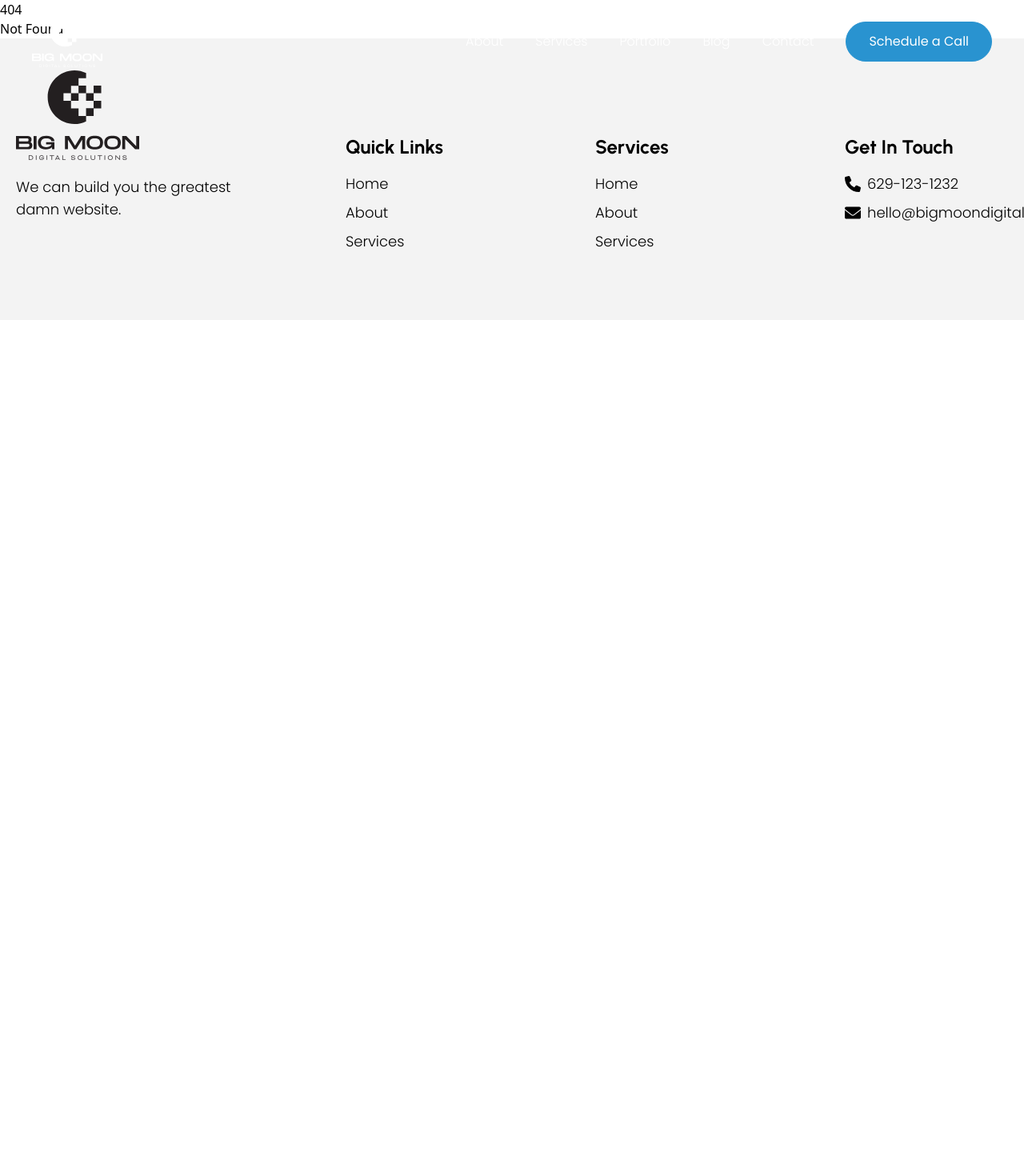
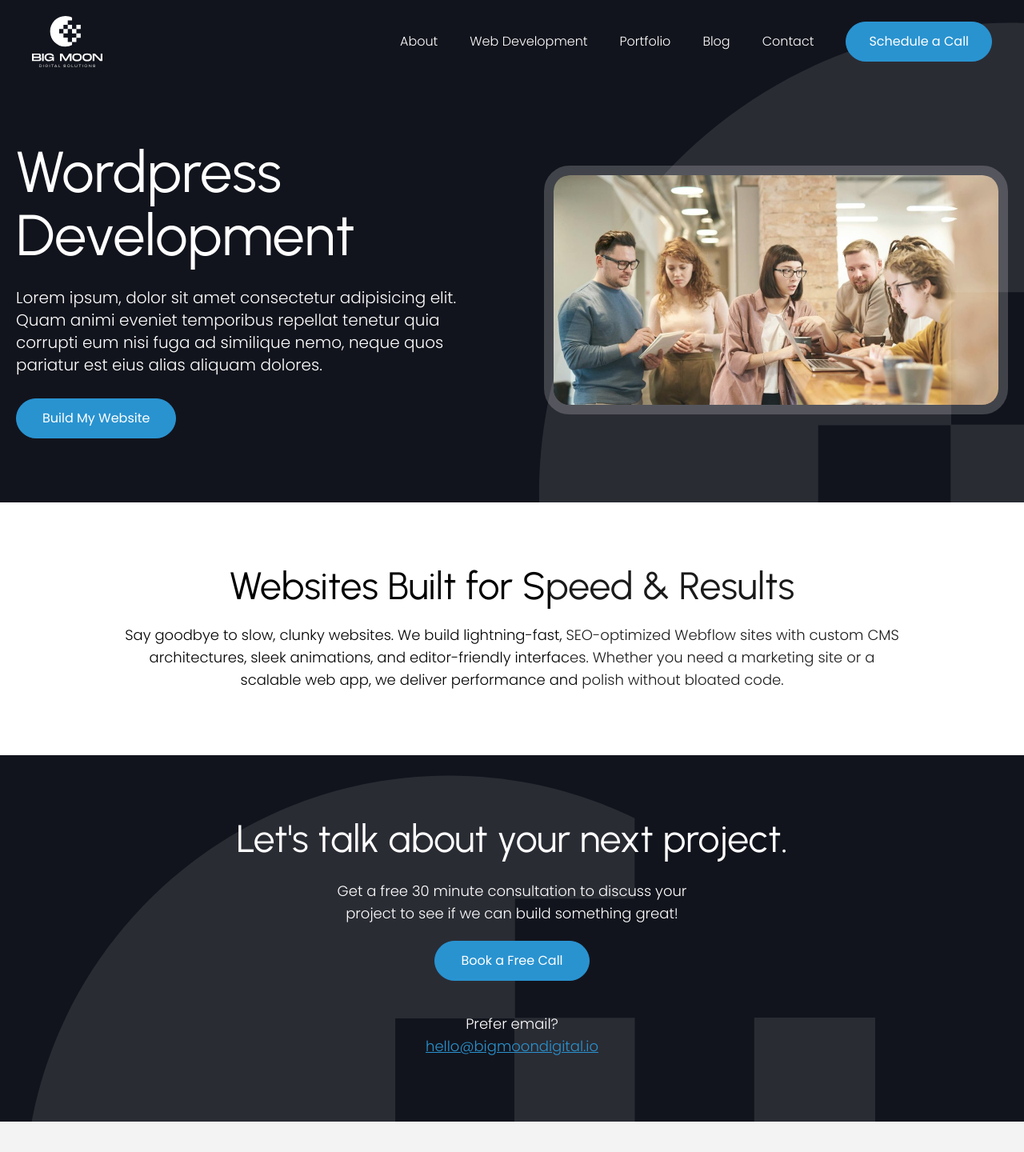
Before and after one commit to devaaronjohnson/big-moon-digital-sveltekit, a SvelteKit app: page /web-development in a window 1280 px wide. Before the commit this address had no page. Shown: the top 1440 px of the page at 80% size. Before the commit the page ends 800 px from the top, so only its background shows below. Built offline with nearby package versions, Linux system fonts and the light colour scheme.

Commit message:
adding page

```diff
--- a/src/components/Header.svelte
+++ b/src/components/Header.svelte
@@ -28,13 +28,17 @@
 						<li class="font-poppins font-light text-white">
 							<a href="/about">About</a>
 						</li>
-						<li class="font-poppins font-light text-white">Services</li>
+						<li class="font-poppins font-light text-white">
+							<a href="/web-development">Web Development</a>
+						</li>
 						<li class="font-poppins font-light text-white">Portfolio</li>
 						<li class="font-poppins font-light text-white">Blog</li>
 						<li class="font-poppins font-light text-white">Contact</li>
 					</ul>
 					<a
-						href="."
+						href="https://calendly.com/aaronjohnsondev/30min"
+						target="_blank"
+						aria-label="Opens in a new tab"
 						class="ml-10 hidden rounded-full border border-lightBlue bg-lightBlue px-7 py-3 font-poppins text-white transition-all duration-200 hover:border-darkBlue hover:bg-darkBlue lg:block"
 					>
 						Schedule a Call
@@ -96,8 +100,8 @@
 				onclick={() => {
 					showMobileMenu = false;
 				}}
-				href="/services"
-				class="font-bi text-center text-4xl font-normal">Services</a
+				href="/web-development"
+				class="font-bi text-center text-4xl font-normal">Web Development</a
 			>
 		</p>
 		<p class="relative text-white">
--- /dev/null
+++ b/src/routes/web-development/+page.svelte
@@ -0,0 +1,75 @@
+<main class="relative overflow-x-hidden">
+	<header class="relative bg-darkBackground pt-32 pb-10 lg:pt-44 lg:pb-20">
+		<img src="/digital_moon.svg" alt="" class="absolute top-0 left-[50%] w-full opacity-10" />
+		<div class="container_xl px-5 2xl:px-0">
+			<div class="flex flex-col items-center gap-20 lg:flex-row">
+				<div class="flex-1">
+					<h1
+						class="mb-6 font-urbanist text-4xl leading-[1.1] font-normal text-pretty text-white lg:text-7xl"
+					>
+						Wordpress Development
+					</h1>
+					<p class="mb-7 font-poppins text-xl font-light text-white">
+						Lorem ipsum, dolor sit amet consectetur adipisicing elit. Quam animi eveniet temporibus
+						repellat tenetur quia corrupti eum nisi fuga ad similique nemo, neque quos pariatur est
+						eius alias aliquam dolores.
+					</p>
+					<div class="flex items-center justify-start">
+						<a
+							href="/"
+							class="rounded-full border border-lightBlue bg-lightBlue px-8 py-3 font-poppins text-base font-normal text-white transition-all duration-200 hover:border-darkBlue hover:bg-darkBlue"
+							>Build My Website</a
+						>
+					</div>
+				</div>
+				<div class="flex-1">
+					<img src="/sample.jpg" alt="" class="rounded-4xl border-12 border-white/20" />
+				</div>
+			</div>
+		</div>
+	</header>
+	<section class="pt-10 pb-10 lg:pt-20 lg:pb-20">
+		<div class="container_lg px-5 2xl:px-0">
+			<h2 class="mb-6 text-center font-urbanist text-4xl font-normal lg:text-5xl">
+				Websites Built for Speed & Results
+			</h2>
+			<p class="text-center font-poppins text-lg font-light text-pretty">
+				Say goodbye to slow, clunky websites. We build lightning-fast, SEO-optimized Webflow sites
+				with custom CMS architectures, sleek animations, and editor-friendly interfaces. Whether you
+				need a marketing site or a scalable web app, we deliver performance and polish without
+				bloated code.
+			</p>
+		</div>
+	</section>
+	<section class="relative bg-darkBackground pt-10 pb-10 lg:pt-20 lg:pb-20">
+		<img src="/digital_moon.svg" alt="" class="absolute top-0 left-0 w-[90%] opacity-10" />
+		<div class="container_lg relative px-5 2xl:px-0">
+			<h2 class="mb-7 text-center font-urbanist text-4xl font-normal text-white lg:text-5xl">
+				Let's talk about your next project.
+			</h2>
+			<p
+				class="mb-5 px-0 text-center font-poppins text-lg font-light text-balance text-white lg:px-40"
+			>
+				Get a free 30 minute consultation to discuss your project to see if we can build something
+				great!
+			</p>
+			<div class="flex items-center justify-center">
+				<a
+					href="https://calendly.com/aaronjohnsondev/30min"
+					target="_blank"
+					aria-label="Opens in a new tab"
+					class="rounded-full border border-lightBlue bg-lightBlue px-8 py-3 font-poppins text-base font-normal text-white transition-all duration-200 hover:border-darkBlue hover:bg-darkBlue"
+					>Book a Free Call</a
+				>
+			</div>
+			<p class="mt-10 text-center font-poppins text-lg font-light text-white">Prefer email?</p>
+			<div class="flex items-center justify-center">
+				<a
+					href="mailto:hello@bigmoondigital.io"
+					class="text-center font-poppins text-lg font-light text-lightBlue underline"
+					>hello@bigmoondigital.io</a
+				>
+			</div>
+		</div>
+	</section>
+</main>
```
Also changed, not shown: static/web_sample.jpg (added).
